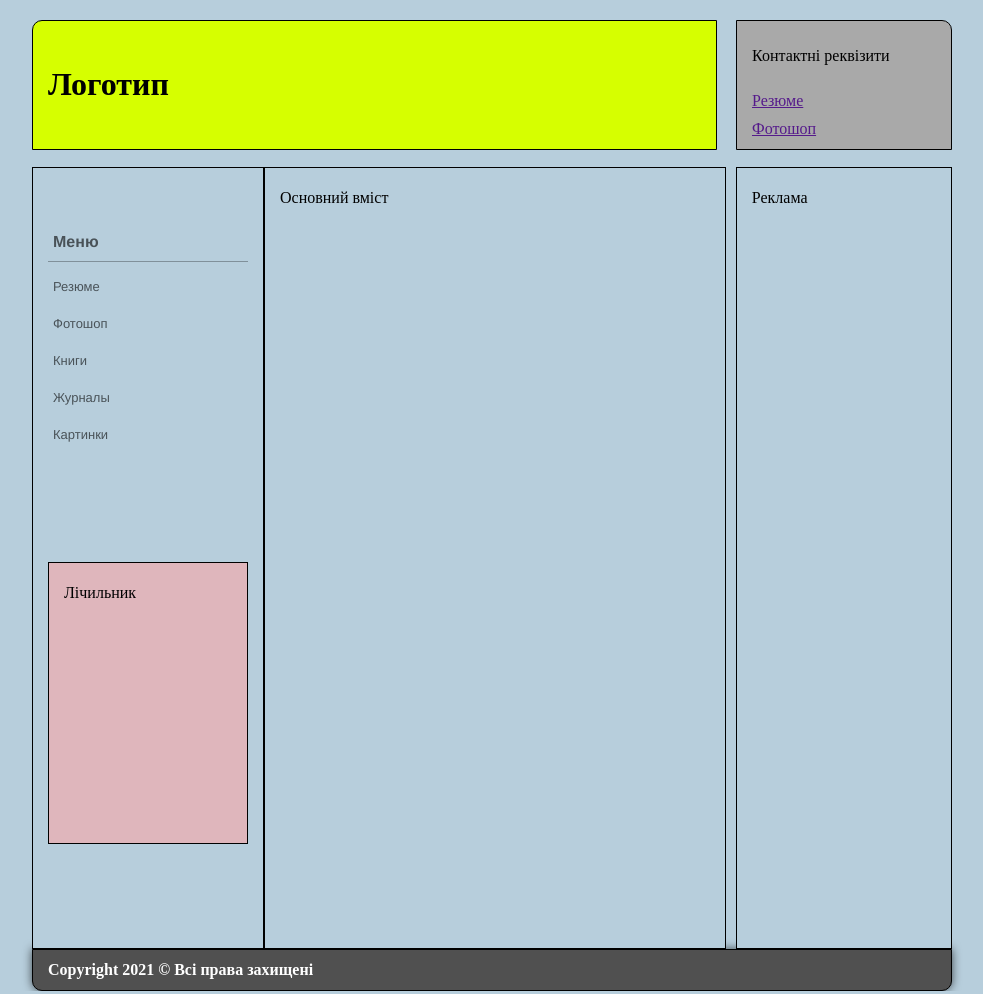
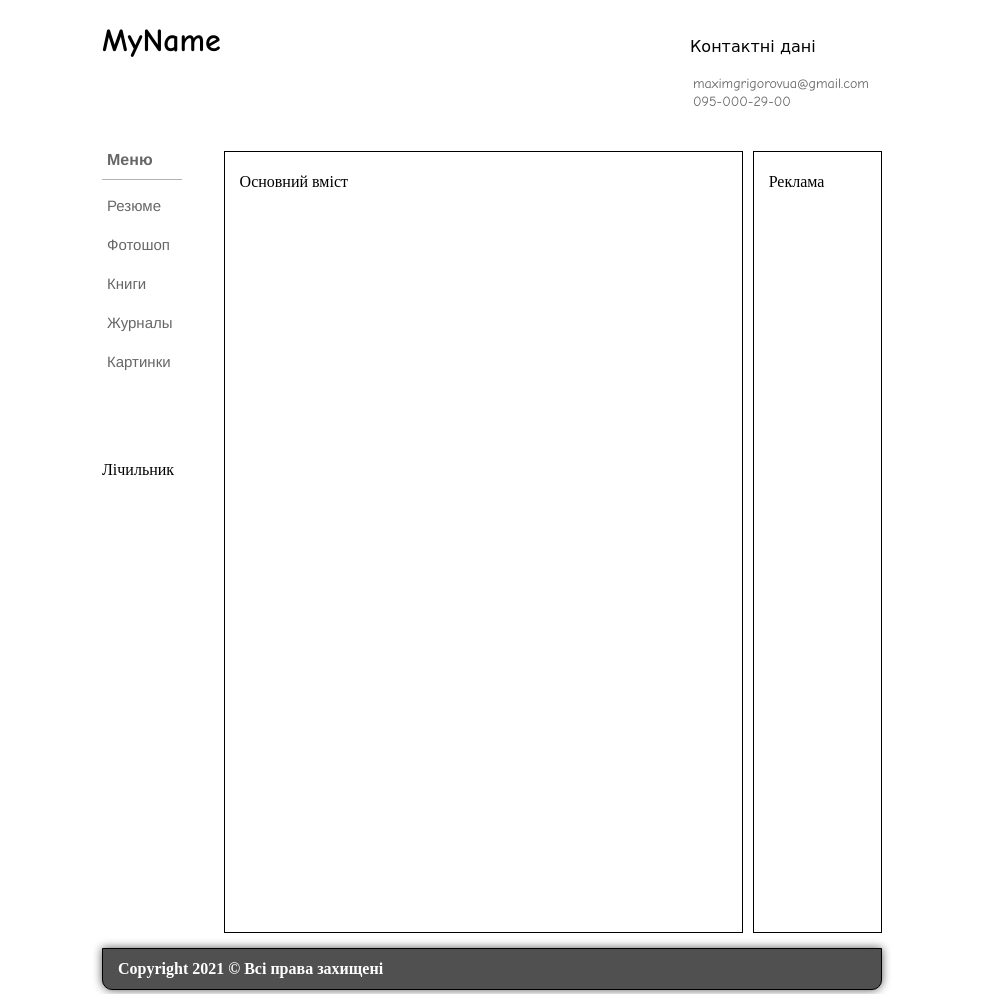
Before and after one commit to MaksymHryhorov/ProjectWeb, a plain HTML site: page Project/index.html in a window 1280 px wide. Shown: the top 994 px of the page, without its empty margins (148-1131 px from the left). Drawn offline with Linux system fonts and the light colour scheme.

Commit message:
NewFont&links

```diff
--- a/Project/index.html
+++ b/Project/index.html
@@ -1,5 +1,5 @@
 <!DOCTYPE html>
-<html lang="ru">
+<html lang="uk-UA">
 <head>
     <meta charset="utf-8">
     <title>Main page</title>
@@ -7,23 +7,23 @@
 
 </head>
 
-<div class="contacts divBorder">
-    <div>
-        <p>Контактні реквізити</p>
-         <a href="">Резюме</a><br>
-         <a href="">Фотошоп</a>
+<body class="tbody">
+
+<div class="contacts">
+    <div class="text cw">
+        <p>Контактні дані</p>
+        <a href="mailto:maximgrigorovua@gmail.com" class="shrift">maximgrigorovua@gmail.com</a><br>
+        <a href="tel:0950002900" class="shrift">095-000-29-00</a>
     </div>
 </div>
 
-<body class="tbody">
-<div class="header divBorder">
-    <h1>Логотип</h1>
+<div class="header text">
+    <h1>MyName</h1>
 </div>
 
-
 <div class="ne">
-    <div class="first divBorder">
-        <div class="menu">
+    <div class="first">
+        <div class="">
             <div class="category-wrap">
                 <h3>Меню</h3>
                 <ul>
@@ -35,7 +35,7 @@
                 </ul>
             </div>
         </div>
-        <div class="devs divBorder">
+        <div class="devs">
             <p>Лічильник</p>
         </div>
     </div>
--- a/Project/style.css
+++ b/Project/style.css
@@ -59,10 +59,8 @@ table {
 /*Головна страниця*/
 
 .tbody {
-    background: #b7cedc;
-    max-width: 920px;
-    margin: 0 auto;
-
+    margin-left: 250px;
+    margin-right: 250px;
 }
 
 .divBorder {
@@ -70,31 +68,16 @@ table {
     border: 1px solid black;
 }
 
-h4 {
-    text-align: center;
-}
-
 .header {
     border-radius: 10px 0 0 0;
-    margin-top: 20px;
-    background-color: #d6ff00;
-    line-height: 75px;
-    margin-bottom: 2px;
-    display: flex;
-    justify-content: space-between;
-    width: 71%;
-
+    line-height: 40px;
+    margin-bottom: 75px;
 }
 
 .contacts {
-    width: 20%;
-    background: darkgrey;
     float: right;
     min-height: 60px;
-    line-height: 28.5px;
-    margin-left: 10px;
     border-radius: 0 10px 0 0;
-    justify-content: space-between;
 
 }
 
@@ -103,6 +86,7 @@ h4 {
 }
 
 .footer {
+    margin-top: 15px;
     font-weight: bold;
     color: #fff;
     background: #505050;
@@ -122,42 +106,28 @@ h4 {
 
 .first {
     height: 770px;
-    background: #b7cedc;
     flex-grow: 3;
-    width: 30%;
-
 }
 
 .second {
-    background: #b7cedc;
-    height: 770px;
     flex-grow: 7;
-    width: 70%;
+    width: 50%;
 }
 
 .third {
     height: 770px;
-    background: #b7cedc;
     flex-grow: 3;
     margin-left: 10px;
-    width: 30%;
-}
-
-.menu {
-    margin-top: 30%;
-    background: #b7cedc;
-    height: 35%;
 }
 
 .devs {
-    margin-top: 30%;
-    background: rgba(255, 165, 165, 0.56);
-    height: 35%;
+    margin-top: 70%;
+    height: 300px;
 }
 
 .category-wrap {
-    width: 200px;
-    font-family: "Helvetica Neue", Helvetica, Arial, sans-serif;
+    width: 80px;
+    font-family: "Helvetica Neue", Comic Sans MS, Comic Sans, cursive;
 }
 .category-wrap h3 {
     font-size: 16px;
@@ -173,19 +143,60 @@ h4 {
     padding: 0;
     border-top: 1px solid rgba(0,0,0,.3);
 }
-.category-wrap li {margin: 12px 0 0 0px;}
+.category-wrap li {margin: 12px 0 0 0;}
 
 .category-wrap a {
     text-decoration: none;
     display: block;
-    font-size: 13px;
+    font-size: 15px;
     color: rgba(0,0,0,.6);
     padding: 5px;
     position: relative;
     transition: .3s linear;
+    border-radius: 10px 10px 10px 10px;
 }
 
 .category-wrap a:hover {
-    background: #80C8A0;
-    color: white;
+    background: black;
+    color: #b0aeae;
 }
+
+.text {
+    font-family: "Comic Sans MS", Comic Sans, cursive;
+}
+
+.shrift {
+    color: black;
+    font-family: "Comic Sans MS", Comic Sans, cursive;
+    text-decoration: white;
+}
+
+.cw {
+    width: 192px;
+    font-family: "Comic Sans MS", Comic Sans, cursive;
+}
+.cw ul {
+    list-style: none;
+    margin: 0;
+    padding: 0;
+    border-top: 1px solid rgba(0,0,0,.3);
+}
+
+.cw li {margin: 0 0 0 0;}
+
+.cw a {
+    text-decoration: none;
+    display: block;
+    font-size: 14px;
+    color: rgba(0,0,0,.6);
+    padding: 3px;
+    text-align: center;
+    position: absolute;
+    transition: .3s linear;
+    border-radius: 10px 10px 10px 10px;
+
+}
+.cw a:hover {
+    background: black;
+    color: #b0aeae;
+}
```
